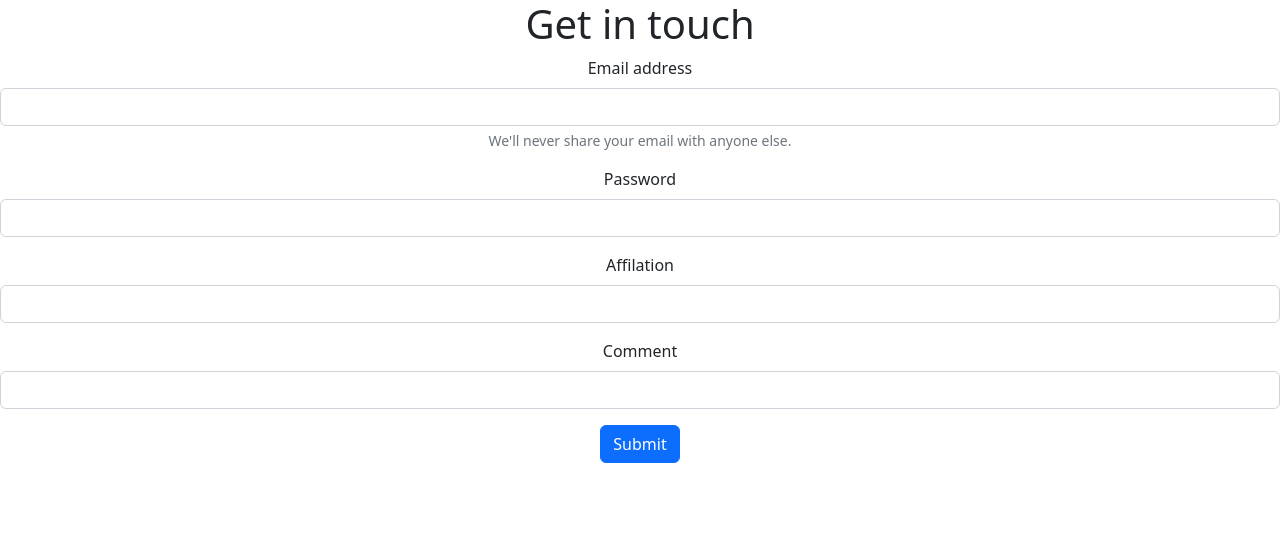
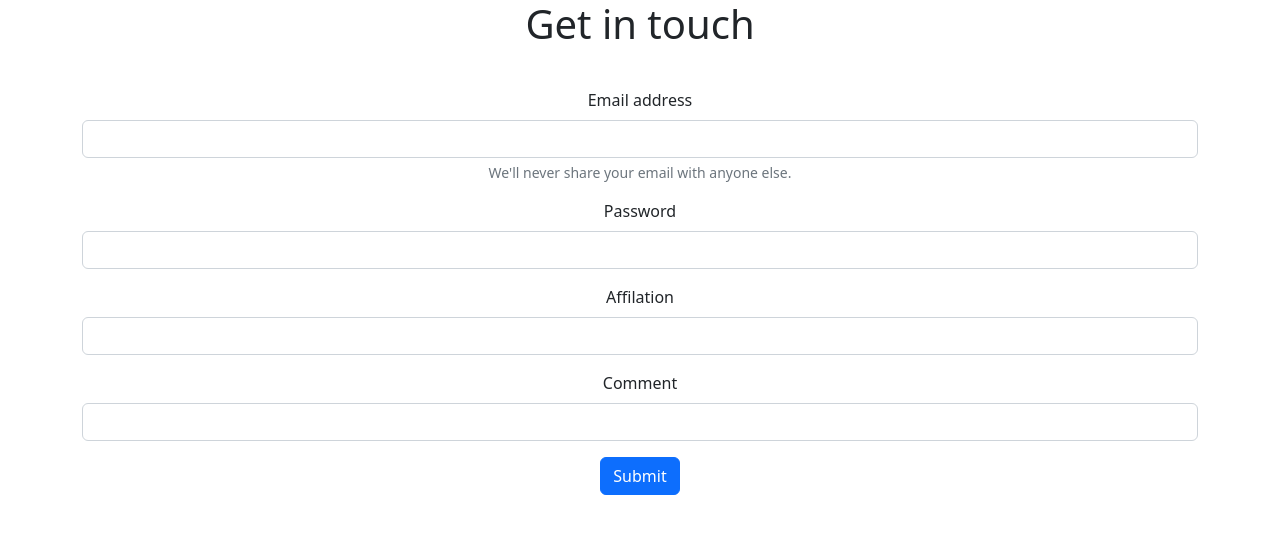
Before and after one commit to Prasad7218/biomolecule-app, a React (Create React App) app: page /getintouch in a window 1280 px wide. Shown: the top 534 px of the page. Built offline with nearby package versions, Linux system fonts and the light colour scheme.

Commit message:
style-added-form

```diff
--- a/src/components/Getintouch.jsx
+++ b/src/components/Getintouch.jsx
@@ -4,6 +4,7 @@ const Getintouch = () => {
   return (
     <>
       <h1>Get in touch</h1>
+      <div className="container" style={{ "margin-top": "40px" }}>
         <form>
           <div class="form-group">
             <label for="exampleInputEmail1">Email address</label>
@@ -38,6 +39,7 @@ const Getintouch = () => {
             Submit
           </button>
         </form>
+      </div>
     </>
   );
 };
```
Lines whose indentation alone changed are shown as unchanged.
